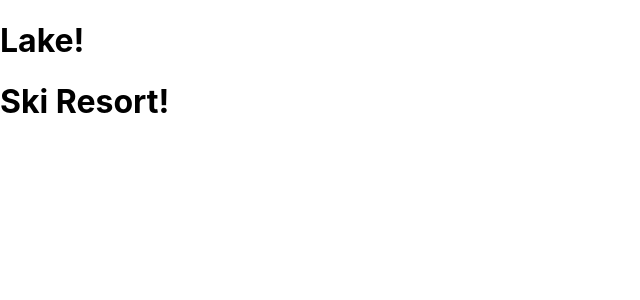
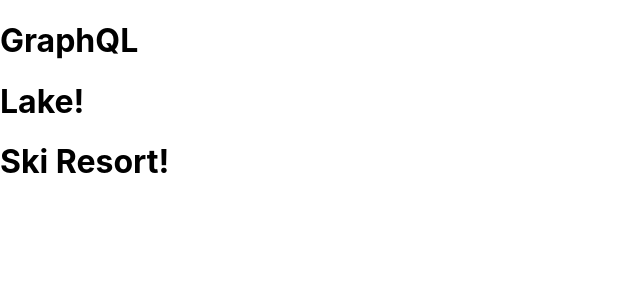
Before and after one commit to shibata421/LearningReact, a React (Create React App) app: page / in a window 1280 px wide. Shown: the top 300 px of the page, without its empty margins (0-640 px from the left). Built offline with nearby package versions, Linux system fonts and the light colour scheme.

Commit message:
Understanding array destructuring

```diff
--- a/src/index.js
+++ b/src/index.js
@@ -14,19 +14,21 @@
   )
 }
 
-// function App() {
-//   return (
-//     <>
-//       <Lake />
-//       <SkiResort />
-//     </>
-//   )
-// }
+function App({name}) {
+  return (
+    <>
+      <h1>{name}</h1>
+      <Lake />
+      <SkiResort />
+    </>
+  )
+}
 
 ReactDOM.render(
-  <>
-    <Lake />
-    <SkiResort />
-  </>,
+  <App name="GraphQL"/>,
   document.getElementById('root')
 );
+
+const [, , fruit] = ["popcorn", "pretzel", "pineapple"]
+
+console.log(fruit)
```
